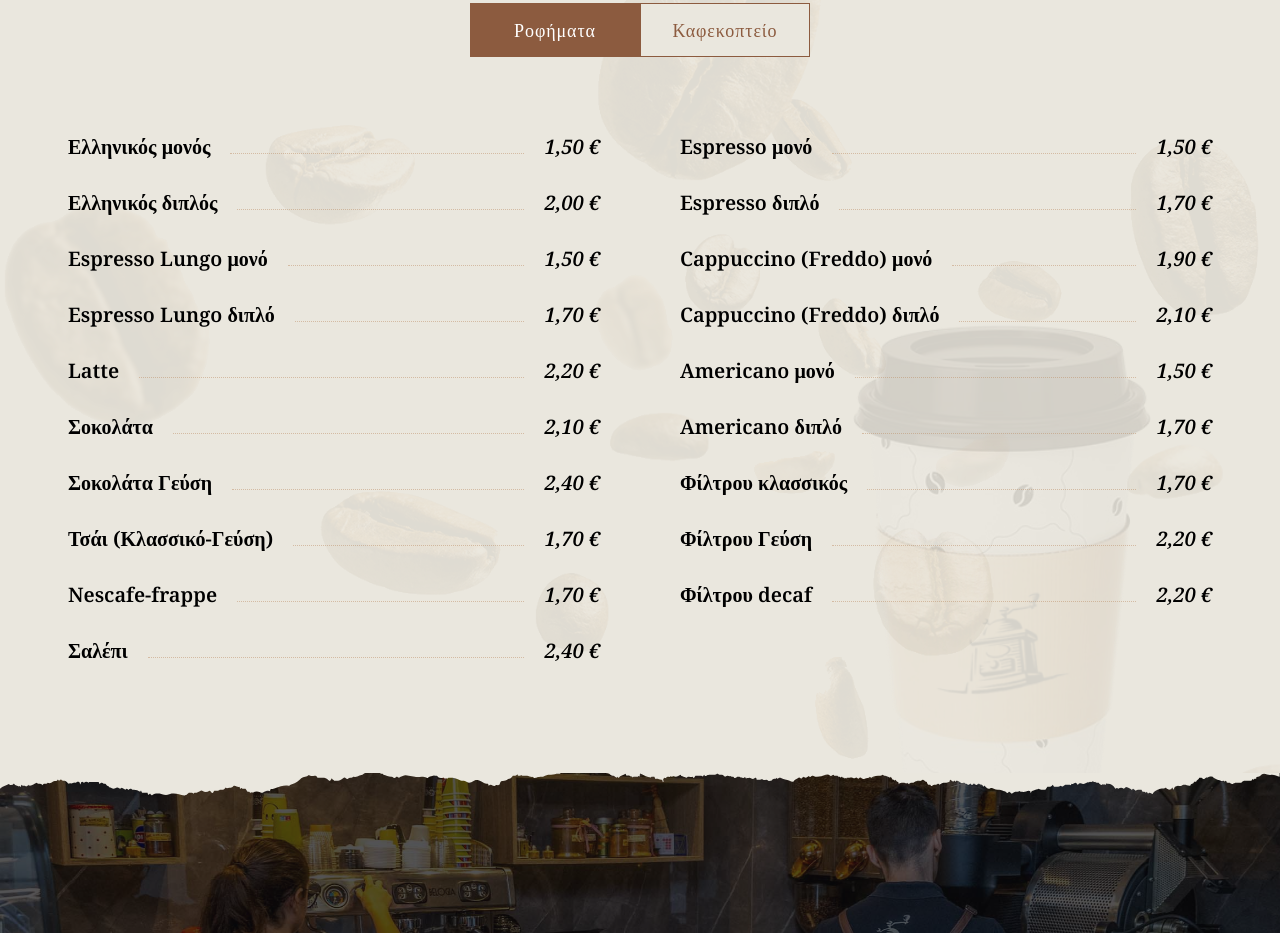
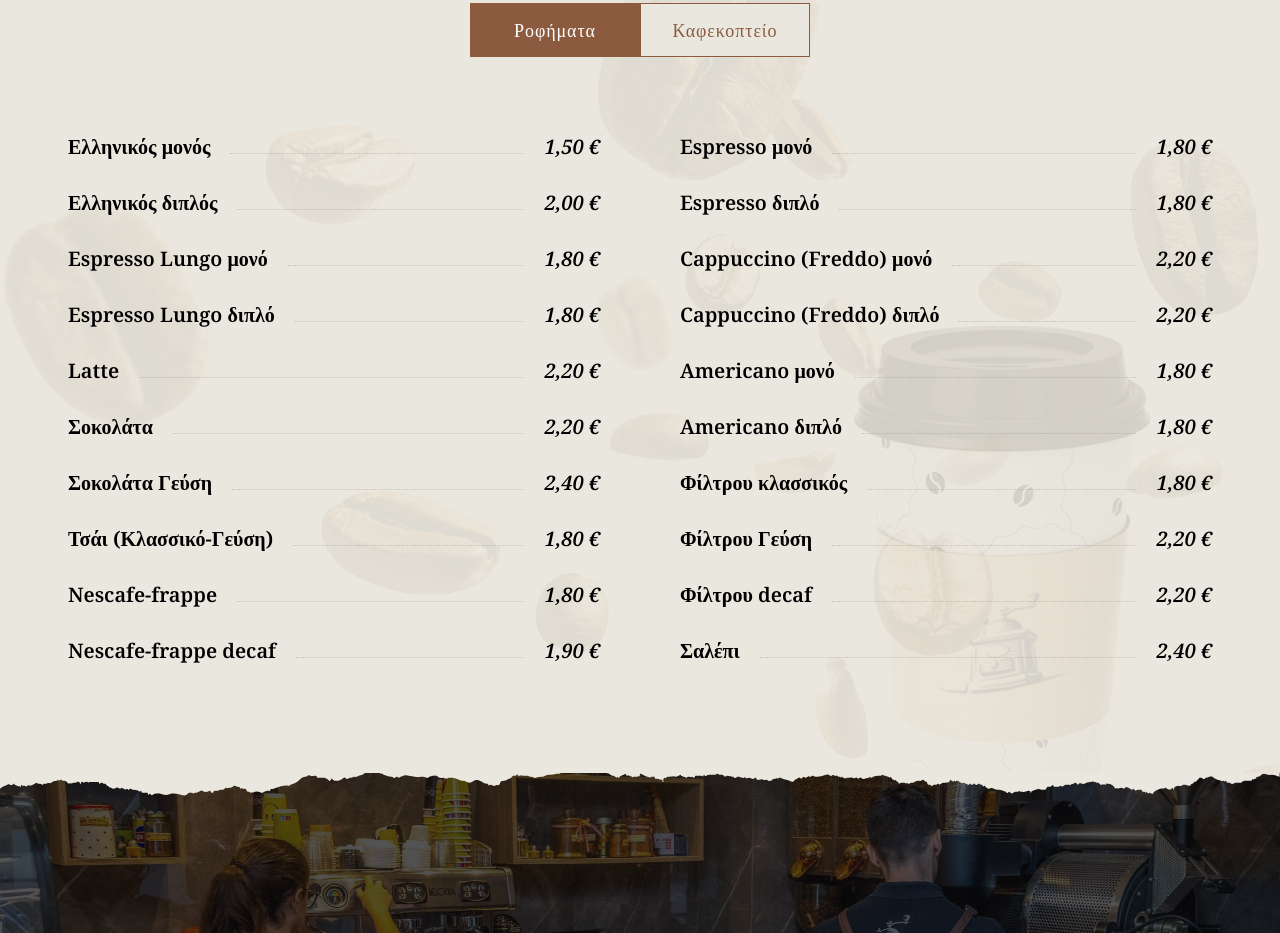
Before and after one commit to zachfotis/redmill, a Next.js app: page / in a window 1280 px wide. Shown: the part 4800-5733 px from the top of the page. Built offline with nearby package versions, Linux system fonts and the light colour scheme.

Commit message:
fix prices

```diff
--- a/src/components/Menu.tsx
+++ b/src/components/Menu.tsx
@@ -1,47 +1,48 @@
 'use client';
 
 import MenuItem from '@/components/MenuItem';
+import Image from 'next/image';
 import { useState } from 'react';
-import Image from 'next/image';
 
 function Menu() {
   const [activeMenu, setActiveMenu] = useState('coffee');
 
   const drinkMenuItems = [
     { itemName: 'Ελληνικός μονός', itemPrice: '1,50' },
-    { itemName: 'Espresso μονό', itemPrice: '1,50' },
+    { itemName: 'Espresso μονό', itemPrice: '1,80' },
     { itemName: 'Ελληνικός διπλός', itemPrice: '2,00' },
-    { itemName: 'Espresso διπλό', itemPrice: '1,70' },
-    { itemName: 'Espresso Lungo μονό', itemPrice: '1,50' },
-    { itemName: 'Cappuccino (Freddo) μονό', itemPrice: '1,90' },
-    { itemName: 'Espresso Lungo διπλό', itemPrice: '1,70' },
-    { itemName: 'Cappuccino (Freddo) διπλό', itemPrice: '2,10' },
+    { itemName: 'Espresso διπλό', itemPrice: '1,80' },
+    { itemName: 'Espresso Lungo μονό', itemPrice: '1,80' },
+    { itemName: 'Cappuccino (Freddo) μονό', itemPrice: '2,20' },
+    { itemName: 'Espresso Lungo διπλό', itemPrice: '1,80' },
+    { itemName: 'Cappuccino (Freddo) διπλό', itemPrice: '2,20' },
     { itemName: 'Latte', itemPrice: '2,20' },
-    { itemName: 'Americano μονό', itemPrice: '1,50' },
-    { itemName: 'Σοκολάτα', itemPrice: '2,10' },
-    { itemName: 'Americano διπλό', itemPrice: '1,70' },
+    { itemName: 'Americano μονό', itemPrice: '1,80' },
+    { itemName: 'Σοκολάτα', itemPrice: '2,20' },
+    { itemName: 'Americano διπλό', itemPrice: '1,80' },
     { itemName: 'Σοκολάτα Γεύση', itemPrice: '2,40' },
-    { itemName: 'Φίλτρου κλασσικός', itemPrice: '1,70' },
-    { itemName: 'Τσάι (Κλασσικό-Γεύση)', itemPrice: '1,70' },
+    { itemName: 'Φίλτρου κλασσικός', itemPrice: '1,80' },
+    { itemName: 'Τσάι (Κλασσικό-Γεύση)', itemPrice: '1,80' },
     { itemName: 'Φίλτρου Γεύση', itemPrice: '2,20' },
-    { itemName: 'Nescafe-frappe', itemPrice: '1,70' },
+    { itemName: 'Nescafe-frappe', itemPrice: '1,80' },
     { itemName: 'Φίλτρου decaf', itemPrice: '2,20' },
+    { itemName: 'Nescafe-frappe decaf', itemPrice: '1,90' },
     { itemName: 'Σαλέπι', itemPrice: '2,40' },
   ];
 
   const coffeeMenuItems = [
-    { itemName: 'Ελληνικός Ξανθός', itemPrice: '19,00' },
-    { itemName: 'Espresso Κόκκινος Μύλος', itemPrice: '25,00' },
-    { itemName: 'Ελληνικός Σκούρος', itemPrice: '19,50' },
+    { itemName: 'Ελληνικός Ξανθός', itemPrice: '20,00' },
+    { itemName: 'Espresso Κόκκινος Μύλος', itemPrice: '26,00' },
+    { itemName: 'Ελληνικός Σκούρος', itemPrice: '20,00' },
     { itemName: 'Espresso Βραζιλίας (Brazilian)', itemPrice: '25,00' },
-    { itemName: 'Ελληνικός Χωρίς Καφεΐνη', itemPrice: '23,00' },
+    { itemName: 'Ελληνικός Χωρίς Καφεΐνη', itemPrice: '24,00' },
     { itemName: 'Espresso Κολομβίας (Colombian)', itemPrice: '25,00' },
     { itemName: 'Φίλτρου', itemPrice: '25,00' },
     { itemName: 'Espresso Γουατεμάλας (Guatemala)', itemPrice: '28,00' },
-    { itemName: 'Φίλτρου Κλασσικός', itemPrice: '23,00' },
+    { itemName: 'Φίλτρου Κλασσικός', itemPrice: '24,00' },
     { itemName: 'Espresso Αιθιοπίας (Ethiopian)', itemPrice: '25,00' },
     { itemName: 'Φίλτρου Φουντούκι', itemPrice: '28,00' },
-    { itemName: 'Espresso Domenico', itemPrice: '24,00' },
+    { itemName: 'Espresso Domenico', itemPrice: '25,00' },
     { itemName: 'Φίλτρου Βανίλια', itemPrice: '28,00' },
     { itemName: 'Espresso Arabica', itemPrice: '25,00' },
     { itemName: 'Φίλτρου Μπισκότο', itemPrice: '28,00' },
```
